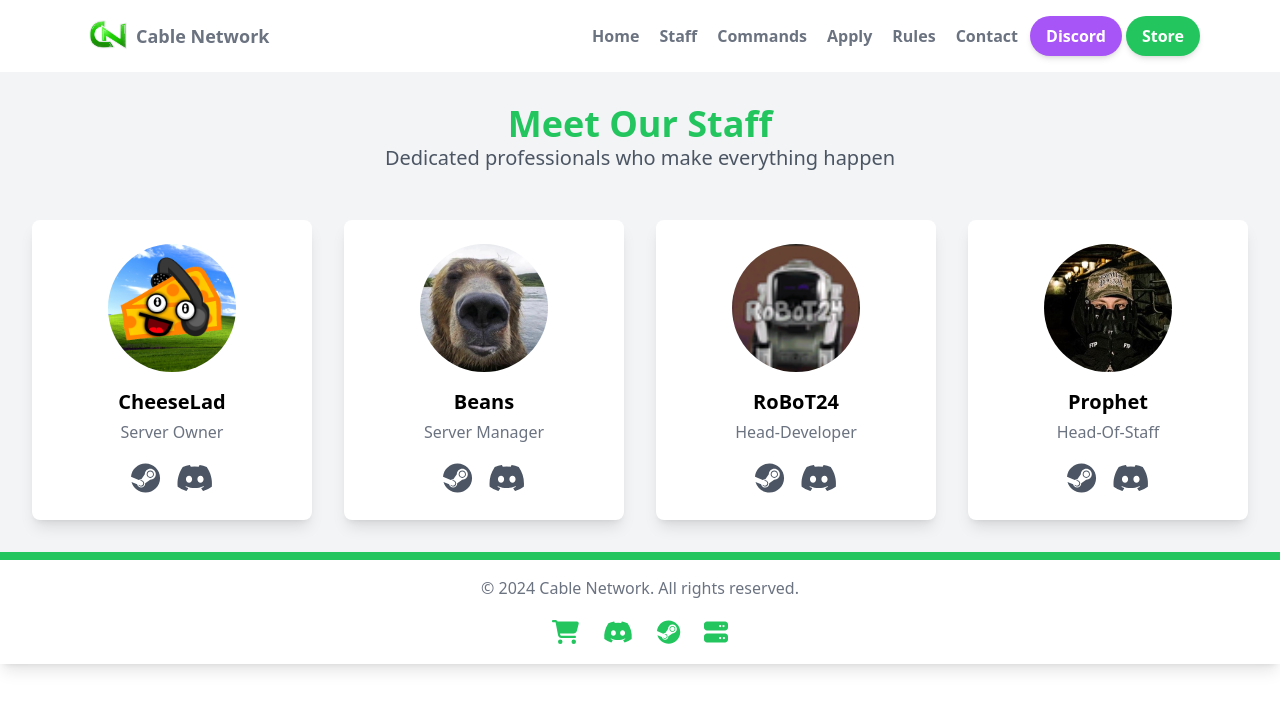
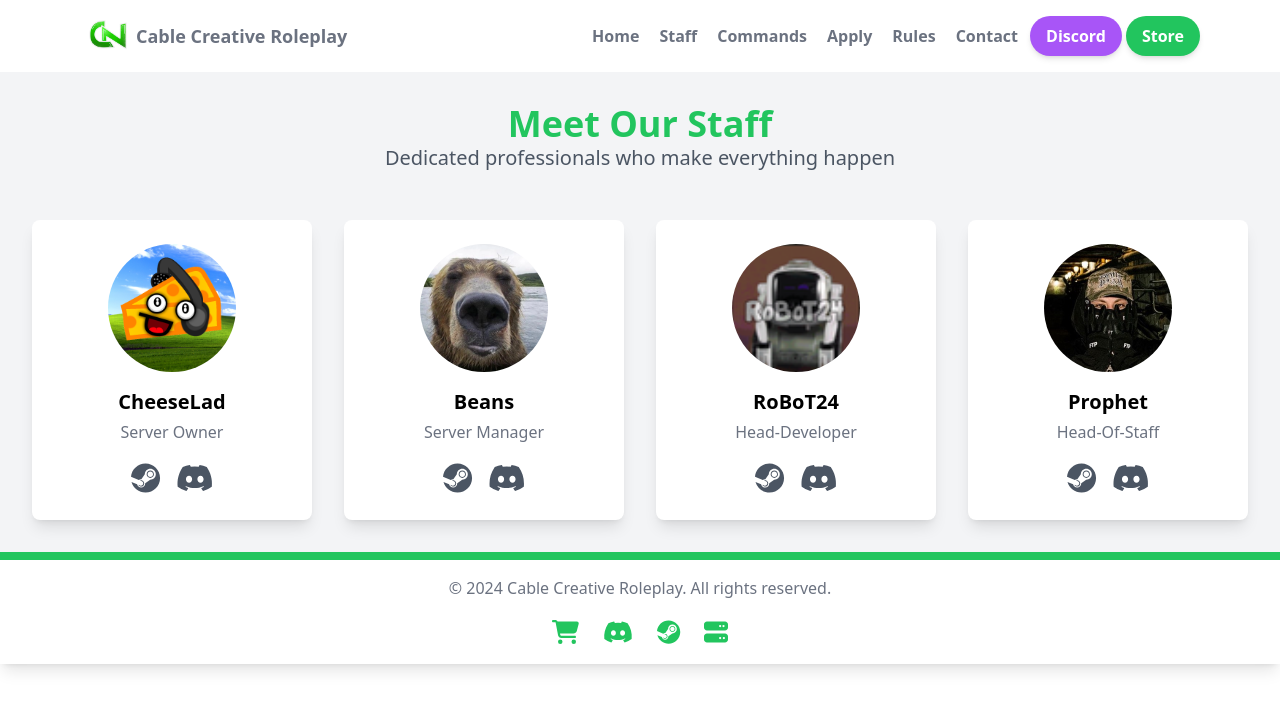
Before and after one commit to CheeseLad/cablenetwork-website, a React (Create React App) app: page /staff in a window 1280 px wide. Shown: the top 710 px of the page. Built offline with nearby package versions, Linux system fonts and the light colour scheme.

Commit message:
steam workshop collection grid testing, rename to cable creative rp

```diff
--- a/public/index.html
+++ b/public/index.html
@@ -7,22 +7,22 @@
     <meta name="theme-color" content="#000000" />
 
     <!-- SEO Meta Tags -->
-    <meta name="description" content="Cable Network - An Unturned Creative Roleplay Experience Like No Other!" />
-    <meta name="keywords" content="Cable Network, Cable, Unturned, Cheese, CheeseLad, CCRP, CRP, Creative RP, Creative Roleplay, Roleplay, Unturned Roleplay, Unturned Server, ACK Unturned, ACK" />
-    <meta name="author" content="Cable Network" />
+    <meta name="description" content="Cable Creative Roleplay - An Unturned Creative Roleplay Experience Like No Other!" />
+    <meta name="keywords" content="Cable Network, Cable Creative Roleplay, Cable Creative RP, Cable CRP, Cable, Unturned, Cheese, CheeseLad, CCRP, CRP, Creative RP, Creative Roleplay, Roleplay, Unturned Roleplay, Unturned Server, ACK Unturned, ACK" />
+    <meta name="author" content="CheeseLad - Cable Creative Roleplay Owner" />
 
     <!-- Open Graph Meta Tags for better social media integration -->
-    <meta property="og:title" content="Cable Network" />
+    <meta property="og:title" content="Cable Creative Roleplay" />
     <meta property="og:description" content="An Unturned Creative Roleplay Experience Like No Other!" />
     <meta property="og:image" content="%PUBLIC_URL%/logo192.png" />
     <meta property="og:url" content="https://www.cablenetwork.xyz" />
     <meta property="og:type" content="website" />
-    <meta property="og:site_name" content="Cable Network" />
+    <meta property="og:site_name" content="Cable Creative Roleplay" />
 
     <link rel="apple-touch-icon" href="%PUBLIC_URL%/logo192.png" />
     <link rel="manifest" href="%PUBLIC_URL%/manifest.json" />
 
-    <title>Cable Network</title>
+    <title>Cable Creative Roleplay</title>
 
     <!-- Stylesheets -->
     <link rel="stylesheet" type="text/css" href="https://cdn.jsdelivr.net/npm/slick-carousel@1.8.1/slick/slick.css"/>
--- a/src/App.js
+++ b/src/App.js
@@ -8,6 +8,7 @@ import ServerRulesPage from "./components/ServerRulesPage";
 import ServerBanner from "./components/ServerBanner";
 import StaffPage from "./components/StaffPage";
 import DiscordRulesPage from "./components/DiscordRulesPage";
+import SteamWorkshopGrid from "./components/SteamWorkshopGrid";
 
 function App() {
   return (
@@ -21,6 +22,7 @@ function App() {
               <HeroSection />
               <ServerBanner />
               <StatsPage />
+              <SteamWorkshopGrid collectionId="3056757456" />
               <Footer />
             </div>
           }
--- a/src/components/Footer.jsx
+++ b/src/components/Footer.jsx
@@ -12,12 +12,12 @@ const Footer = () => {
       <div className="max-w-6xl mx-auto px-4 py-4">
         <div className="text-center mb-4">
           <p className="text-gray-500">
-            © {currentYear} Cable Network. All rights reserved.
+            © {currentYear} Cable Creative Roleplay. All rights reserved.
           </p>
         </div>
         <div className="flex justify-center space-x-6">
           <a
-            href="https://store.cablenetwork.xyz"
+            href="https://cable-network.tebex.io"
             className="text-2xl text-green-500 hover:text-green-600 transition duration-300"
           >
             <FontAwesomeIcon icon={faCartShopping} />
@@ -29,13 +29,13 @@ const Footer = () => {
             <FontAwesomeIcon icon={faDiscord} />
           </a>
           <a
-            href="#"
+            href="https://steamcommunity.com/sharedfiles/filedetails/?id=2071736126"
             className="text-2xl text-green-500 hover:text-green-600 transition duration-300"
           >
             <FontAwesomeIcon icon={faSteam} />
           </a>
           <a
-            href="#"
+            href="steam://rungameid/304930//+connect%2045.43.163.72:27019"
             className="text-2xl text-green-500 hover:text-green-600 transition duration-300"
           >
             <FontAwesomeIcon icon={faServer} />
--- a/src/components/HeroSection.jsx
+++ b/src/components/HeroSection.jsx
@@ -42,7 +42,7 @@ const HeroSection = () => {
         <div className="flex w-full max-w-6xl px-4 py-8 bg-white rounded-lg shadow-lg">
           {/* Info on the Left */}
           <div className="w-1/2 pr-8">
-            <h1 className="text-4xl font-bold mb-4">Cable Network</h1>
+            <h1 className="text-4xl font-bold mb-4">Cable Creative Roleplay</h1>
             <h2 className="text-2xl font-semibold mb-4">An Unturned Creative Roleplay Experience Like No Other!</h2>
             <p className="text-lg mb-6">
             Lorem ipsum dolor sit amet, consectetur adipiscing elit. Duis vel dui in lorem convallis mattis vel ut diam. Class aptent taciti sociosqu ad litora torquent per conubia nostra, per inceptos himenaeos. Fusce laoreet nisi eu maximus molestie. Praesent malesuada felis ac ante finibus, ac pretium nibh finibus. Donec viverra lorem sit amet pretium fringilla.
--- a/src/components/Navbar.jsx
+++ b/src/components/Navbar.jsx
@@ -9,10 +9,6 @@ const Navbar = () => {
     setActiveDropdown(dropdown);
   };
 
-  const handleDropdownMouseLeave = () => {
-    setActiveDropdown(null);
-  };
-
   return (
     <nav className="bg-white shadow-lg">
       <div className="max-w-6xl mx-auto px-4">
@@ -21,7 +17,7 @@ const Navbar = () => {
             <div>
               <a href="/" className="flex items-center py-4 px-2">
                 <img src={logo} alt="Logo" className="h-10 w-10 mr-2"/>
-                <span className="font-semibold text-gray-500 text-lg">Cable Network</span>
+                <span className="font-semibold text-gray-500 text-lg">Cable Creative Roleplay</span>
               </a>
             </div>
           </div>
@@ -81,7 +77,7 @@ const Navbar = () => {
             <a href="https://discord.gg/cable-network-702877615136178326" className="ml-4 px-4 py-2 text-white bg-purple-500 rounded-full font-bold hover:bg-purple-600 transition duration-300 shadow-md">
               Discord
             </a>
-            <a href="https://store.cablenetwork.xyz" className="ml-4 px-4 py-2 text-white bg-green-500 rounded-full font-bold hover:bg-green-600 transition duration-300 shadow-md">
+            <a href="https://cable-network.tebex.io" className="ml-4 px-4 py-2 text-white bg-green-500 rounded-full font-bold hover:bg-green-600 transition duration-300 shadow-md">
               Store
             </a>
           </div>
@@ -106,7 +102,7 @@ const Navbar = () => {
           <a href="/server-rules" className="block py-2 px-4 text-sm hover:bg-green-500 hover:text-white transition duration-300">Server Rules</a>
           <a href="/contact" className="block py-2 px-4 text-sm hover:bg-green-500 hover:text-white transition duration-300">Contact</a>
           <a href="https://discord.gg/cable-network-702877615136178326" className="block py-2 px-4 text-sm bg-purple-500 text-white hover:bg-purple-600 transition duration-300">Discord</a>
-          <a href="https://store.cablenetwork.xyz" className="block py-2 px-4 text-sm bg-green-500 text-white hover:bg-green-600 transition duration-300">Store</a>
+          <a href="https://cable-network.tebex.io" className="block py-2 px-4 text-sm bg-green-500 text-white hover:bg-green-600 transition duration-300">Store</a>
         </div>
       )}
     </nav>
--- a/src/components/ServerBanner.jsx
+++ b/src/components/ServerBanner.jsx
@@ -6,7 +6,7 @@ import axios from 'axios';
 const ServerBanner = () => {
   const [status, setStatus] = useState('checking'); // 'online', 'offline', 'checking'
   const serverIP = '45.43.163.72:27019';
-  const steamLink = `steam://connect/${serverIP}`;
+  const steamLink = `steam://rungameid/304930//+connect%20${serverIP}`;
 
   useEffect(() => {
     const checkServerStatus = async () => {
@@ -31,7 +31,7 @@ const ServerBanner = () => {
   return (
     <div className="bg-white shadow-lg rounded-lg p-6 max-w-md mx-auto my-8 border border-gray-200">
       <div className="flex items-center justify-between mb-4">
-        <h2 className="text-2xl font-bold text-gray-800">Unturned Server</h2>
+        <h2 className="text-2xl font-bold text-gray-800">Cable Creative Roleplay</h2>
         <div className={`w-4 h-4 rounded-full ${status === 'online' ? 'bg-green-500' : 'bg-red-500'}`} />
       </div>
       <p className="text-lg text-gray-700 mb-4">IP: {serverIP}</p>
--- /dev/null
+++ b/src/components/SteamWorkshopGrid.jsx
@@ -0,0 +1,45 @@
+import React, { useState, useEffect } from 'react';
+import axios from 'axios';
+
+const SteamWorkshopGrid = ({ collectionId }) => {
+  const [items, setItems] = useState([]);
+  const [loading, setLoading] = useState(true);
+  const [error, setError] = useState(null);
+
+  useEffect(() => {
+    const fetchWorkshopItems = async () => {
+      try {
+        // Replace this URL with the appropriate Steam API endpoint
+        const response = await axios.get(`https://api.steampowered.com/ISteamRemoteStorage/GetCollectionDetails/v1/?collectioncount=1&publishedfileids[0]=${collectionId}`);
+        setItems(response.data.response.collectiondetails[0].children);
+        setLoading(false);
+      } catch (err) {
+        setError('Failed to fetch workshop items');
+        setLoading(false);
+      }
+    };
+
+    fetchWorkshopItems();
+  }, [collectionId]);
+
+  if (loading) return <div className="text-center">Loading...</div>;
+  if (error) return <div className="text-center text-red-500">{error}</div>;
+
+  return (
+    <div className="container mx-auto px-4">
+      <div className="grid grid-cols-1 sm:grid-cols-2 md:grid-cols-3 lg:grid-cols-4 gap-4">
+        {items.map((item) => (
+          <div key={item.publishedfileid} className="bg-white shadow-md rounded-lg overflow-hidden">
+            <img src={item.preview_url} alt={item.title} className="w-full h-48 object-cover" />
+            <div className="p-4">
+              <h2 className="font-bold text-xl mb-2">{item.title}</h2>
+              <p className="text-gray-700 text-base">{item.description}</p>
+            </div>
+          </div>
+        ))}
+      </div>
+    </div>
+  );
+};
+
+export default SteamWorkshopGrid;
```
